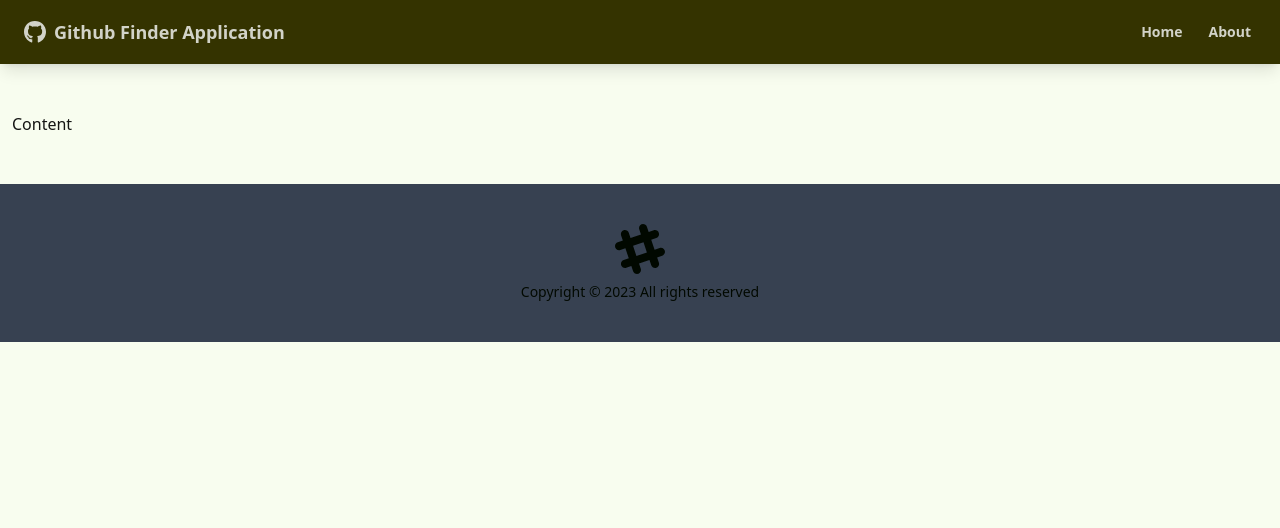
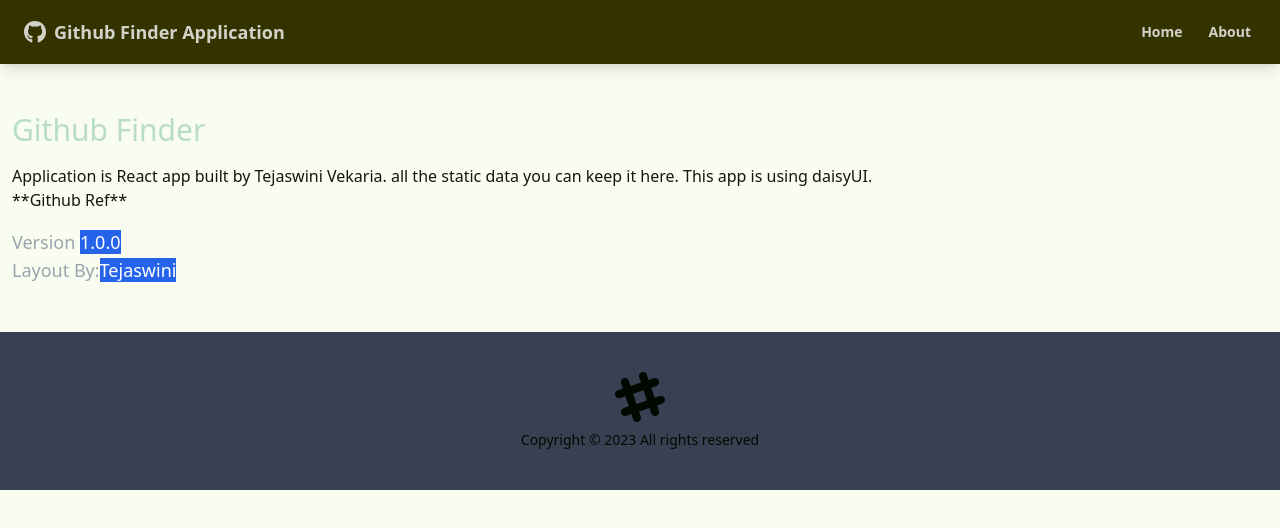
Before and after one commit to tejaswinidvekaria/teve-react, a React (Create React App) app: page /about in a window 1280 px wide. Shown: the top 528 px of the page. Built offline with nearby package versions, Linux system fonts and the light colour scheme.

Commit message:
all pages are done

```diff
--- a/src/App.js
+++ b/src/App.js
@@ -1,16 +1,24 @@
-import { BrowserRouter as Router, Route } from 'react-router-dom'
+import { BrowserRouter as Router, Route,Routes  } from 'react-router-dom'
 import Navbar from './components/layout/Navbar';
 import Footer from './components/layout/Footer';
+import Home from './pages/Home';
+import About from './pages/About';
+import NotFound from './pages/NotFound';
 
 function App() {
   return (
     <Router>
       <div className='flex.flex-col.justify-between.h-screen'></div>
       <Navbar />
-      {/* mx-auto is for auto margin
-      px-3 is for little bit padding on each side
-      pb-12 is for padding bottom */}
-      <main className='container mx-auto px-3 pb-12'>Content</main>
+      <main className='container mx-auto px-3 pb-12'>
+        <Routes>
+          {/* if you are using react router version 5 then you should use component instead of element but as of now we are using 6 */}
+          <Route path='/' element={<Home/>} />
+          <Route path='/about' element={<About />} />
+          <Route path='/notfound' element={<NotFound/>} />
+          <Route path='/*' element={<NotFound/>} />
+        </Routes>
+      </main>
       <Footer/>
     </Router>
 
--- /dev/null
+++ b/src/pages/About.jsx
@@ -0,0 +1,32 @@
+import React from 'react'
+
+function About() {
+  return (
+      <div>
+          <h1 className="text-3xl mb-4 text-success">Github Finder </h1>
+          <p className= 'mb-4 text-1xl font-light'>
+
+          Application is React app built by Tejaswini Vekaria.
+              all the static data you can keep it here.
+              This app is using
+              <strong><a href="https://daisyui.com/docs/install/"> daisyUI.</a></strong>
+              <br />
+              <a href='https://github.com/bradtraversy/github-finder-app/tree/main'>
+              {''}
+                  **Github Ref**
+                  </a>{''}
+          </p>
+          <p className='text-lg text-gray-400'>
+        Version <span className='text-white bg-blue-600'>1.0.0</span>
+      </p>
+      <p className='text-lg text-gray-400'>
+        Layout By:
+        <a className='text-white bg-blue-600' href='https://daisyui.com/docs/utilities/'>
+          Tejaswini
+        </a>
+      </p>
+    </div>
+  )
+}
+
+export default About
--- /dev/null
+++ b/src/pages/Home.jsx
@@ -0,0 +1,14 @@
+import React from 'react'
+
+function Home() {
+  return (
+      <div>
+          {/* text-info is for color https://daisyui.com/components/input/*/}
+          <h1 className='text-6xl text-info'>
+            WEL-COME FRIENDS
+          </h1>
+      </div>
+  )
+}
+
+export default Home
--- /dev/null
+++ b/src/pages/NotFound.jsx
@@ -0,0 +1,26 @@
+import React from 'react'
+import { FaHome } from 'react-icons/fa'
+import { Link } from 'react-router-dom'
+
+function NotFound() {
+  return (
+    <div className='hero'>
+      <div className="text-center hero-content">
+        <div className="max-w-lg">
+          <h1 className="text-8xl font-bold mb-8">
+            Oops!
+          </h1>
+          <p className="text-5xl mb-8">
+            404-Page Not Found
+          </p>
+          <Link to='/' className="btn btn-primary btn-lg">
+            <FaHome className="mr-2" />
+            Back To Home
+          </Link>
+        </div>
+      </div>
+    </div>
+  )
+}
+
+export default NotFound
```
Also changed, not shown: src/components/layout/Footer.jsx (+0 -15 lines).
